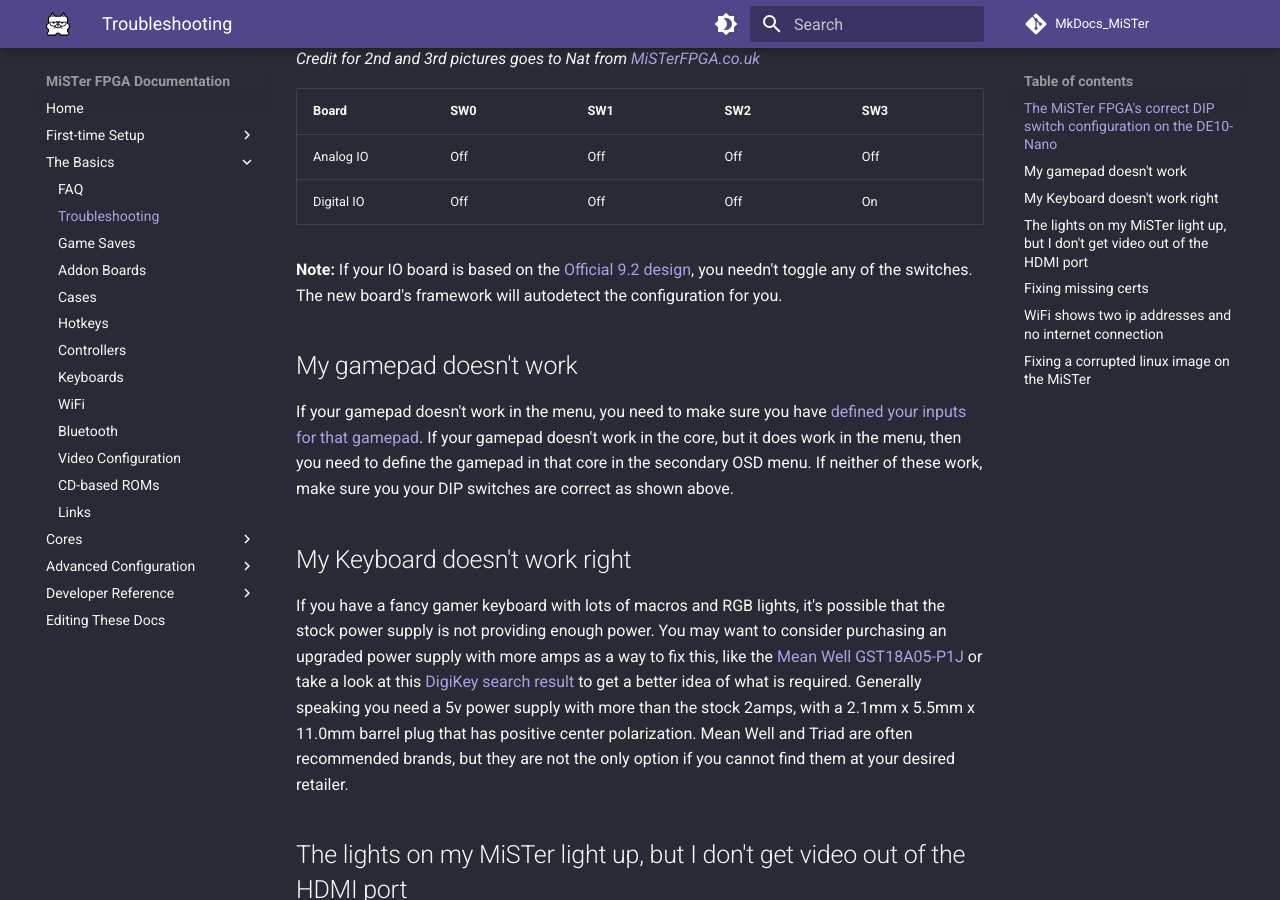
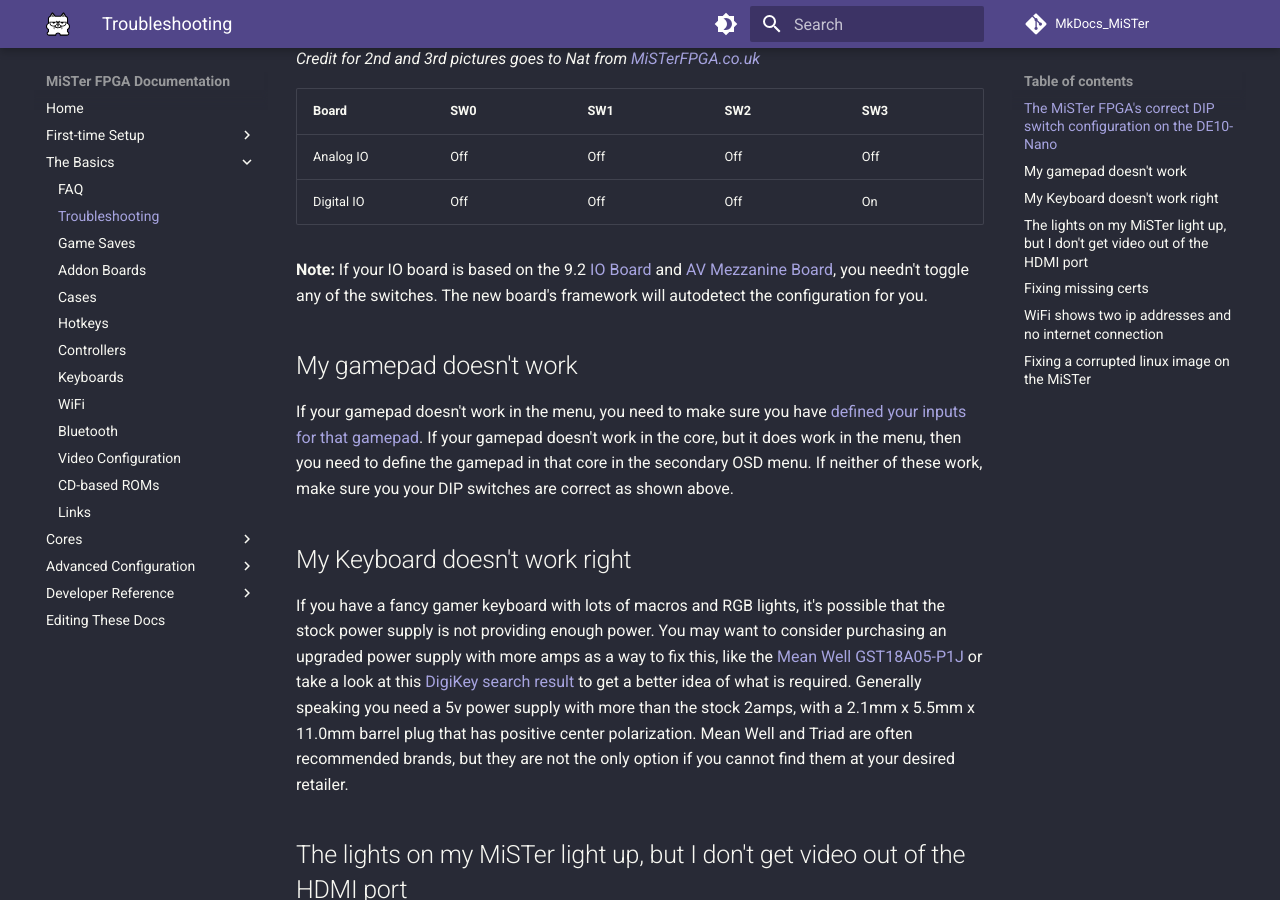
Before and after one commit to MiSTer-devel/MkDocs_MiSTer, an MkDocs documentation site: the page built from docs/basics/troubleshooting.md, in a window 1280 px wide and 900 px high, scrolled down 1767 px. Built offline with MkDocs 1.6.1 and Material for MkDocs 9.7.7, drawn with Linux system fonts in a browser that asks for light colours; comment, search, counter and statistics services are not loaded.

Commit message:
Update troubleshooting.md
Added links to images in other PR

```diff
--- a/docs/basics/troubleshooting.md
+++ b/docs/basics/troubleshooting.md
@@ -13,7 +13,7 @@
 | Analog IO  | Off | Off | Off | Off |
 | Digital IO | Off | Off | Off | On  |
 
-**Note:** If your IO board is based on the [Official 9.2 design](link here), you needn't toggle any of the switches. The new board's framework will autodetect the configuration for you.
+**Note:** If your IO board is based on the 9.2 [IO Board](https://mister-devel.github.io/MkDocs_MiSTer/assets/92_io_board.png) and [AV Mezzanine Board](https://mister-devel.github.io/MkDocs_MiSTer/assets/92_av_board.png), you needn't toggle any of the switches. The new board's framework will autodetect the configuration for you.
 
 ## My gamepad doesn't work
 
```
